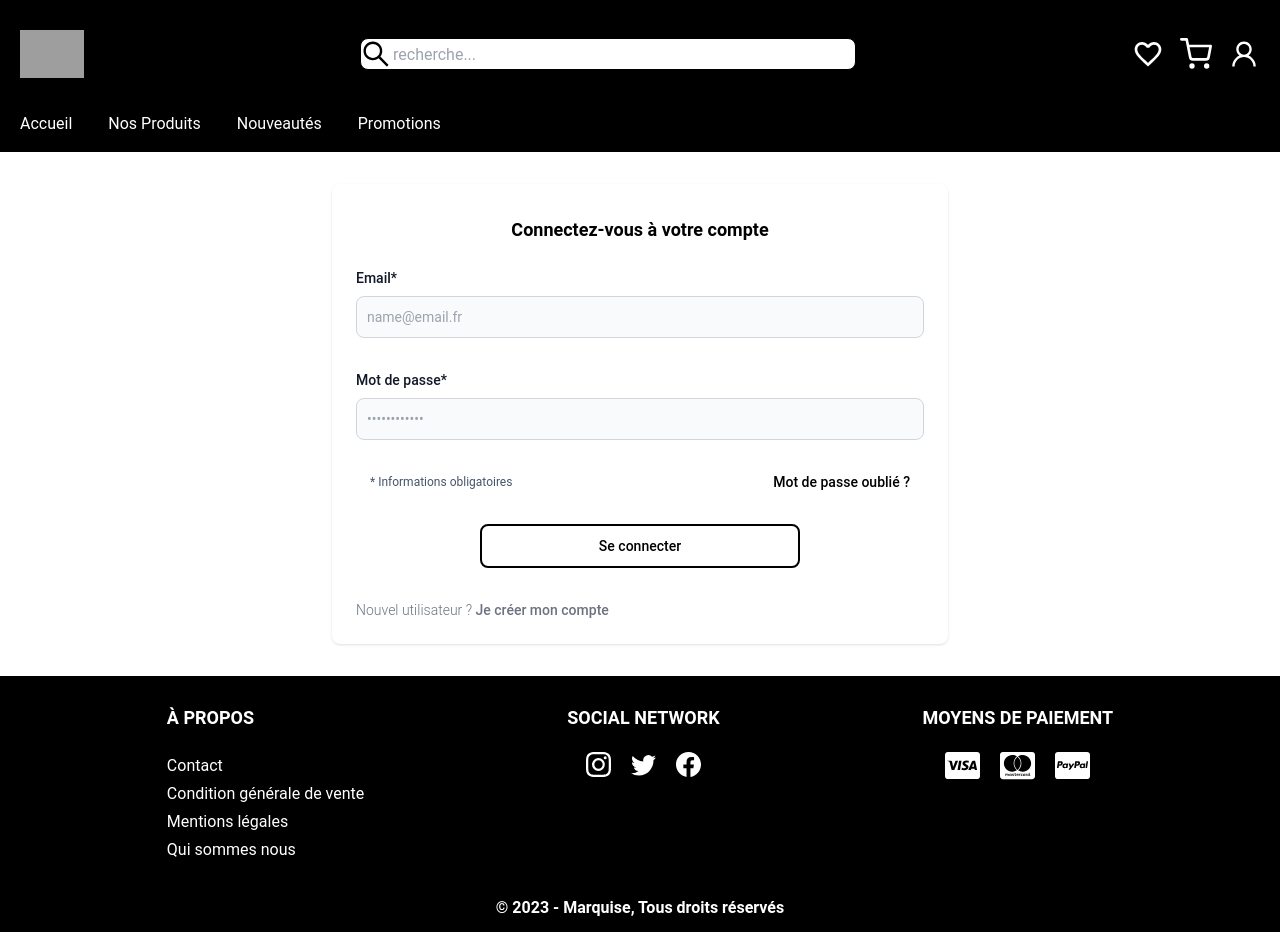
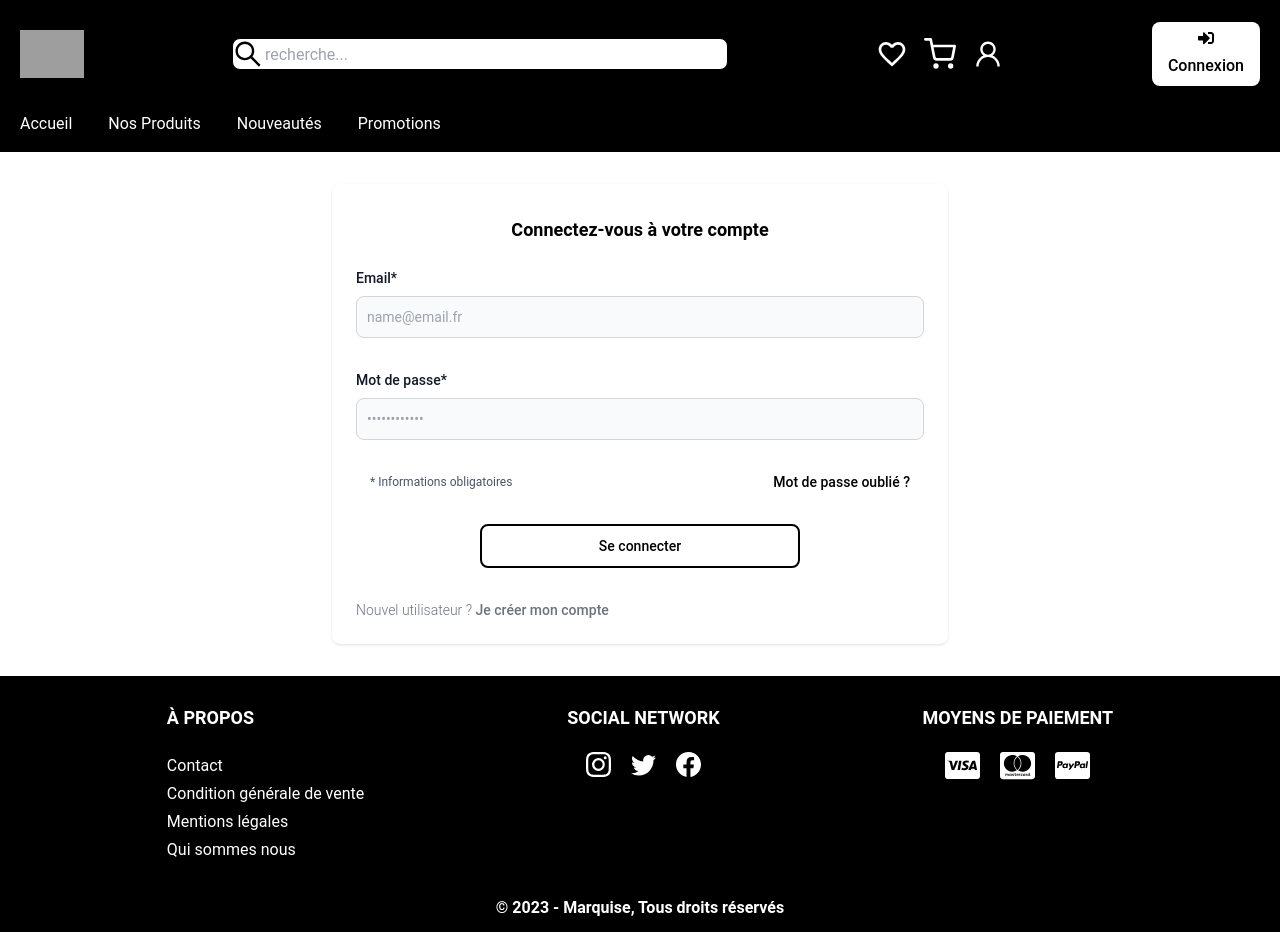
Before and after one commit to adatechschool/projet-collectif---vente-de-meubles-marquise, a React (Create React App) app in the folder marquise/: page /connexion in a window 1280 px wide. Built offline with nearby package versions, Linux system fonts and the light colour scheme; grey boxes are pictures that could not be loaded.

Commit message:
bouton connexion/deconnexion

```diff
--- a/marquise/src/components/Header.js
+++ b/marquise/src/components/Header.js
@@ -4,24 +4,27 @@ import { Link } from "react-router-dom";
 import { MdOutlineFavoriteBorder } from "react-icons/md";
 import { FiShoppingCart } from "react-icons/fi";
 import { AiOutlineUser, AiOutlineSearch } from "react-icons/ai";
+import { FaSignInAlt, FaSignOutAlt } from "react-icons/fa";
 import { useContext } from "react";
 import { UserContext } from "../pages/UserContext";
 import { useNavigate } from "react-router-dom";
 
 const Header = () => {
-  const { userData,logoutUser } = useContext(UserContext);
+  const { userData, logoutUser } = useContext(UserContext);
   const navigate = useNavigate(); // État pour la redirection
   const handleLogout = () => {
     // Réinitialiser les données utilisateur
     // updateUser(null); // ou toute autre valeur vide que vous souhaitez utiliser
     logoutUser();
-
-    // Effectuer d'autres étapes de déconnexion
-    // Par exemple, supprimer les jetons d'authentification, vider le cache, etc.
-
     // Rediriger vers la page de connexion
     navigate("/connexion"); // Assurez-vous d'importer `navigate` depuis `react-router-dom`
   };
+
+  const handleLogin = () => {
+
+    navigate("/connexion");
+  };
+
   return (
     <div className="sticky top-0 z-50">
       <div className="flex justify-between bg-black h-24 pt-3 items-center px-5">
@@ -41,32 +44,16 @@ const Header = () => {
             style={{ textIndent: "2rem" }}
           />
         </div>
-        {userData && userData.prenom && (
+        {userData && userData.prenom ? (
           <div
             id="Statut_connexion"
-            className="bg-white text-black font-medium py-2 px-4 rounded-lg"
-            style={{ zIndex: 10 }}
+            // className="bg-white text-black font-medium py-2 px-4 rounded-lg"
+            className=" text-white font-medium py-2 px-4 rounded-lg"
+            style={{ zIndex: 10,fontSize: '1.2rem' }}
           >
-            Bonjour, {userData.prenom} !
-            <button
-              className="bg-white text-black font-medium py-2 px-4 rounded-lg"
-              onClick={handleLogout}
-            >
-              Déconnexion
-            </button>
+            Bonjour, {userData.prenom && userData.prenom.charAt(0).toUpperCase() + userData.prenom.slice(1)} !
           </div>
-        )}
-        {/* {userData && (
-          <div className="flex items-center">
-            <p className="mr-2">Bonjour, {userData.prenom} !</p>
-            <button
-              className="bg-white text-black font-medium py-2 px-4 rounded-lg"
-              onClick={handleLogout}
-            >
-              Déconnexion
-            </button>
-          </div>
-        )} */}
+        ) : null}
         <div className="flex gap-4">
           <Link to={"/favoris"}>
             <MdOutlineFavoriteBorder className="text-white w-8 h-8" />
@@ -78,6 +65,27 @@ const Header = () => {
             <AiOutlineUser className="text-white w-8 h-8" />
           </Link>
         </div>
+        {userData && userData.prenom ? (
+          <button
+            className="bg-white text-black font-medium py-2 px-4 rounded-lg"
+            onClick={handleLogout}
+          >
+            <div className="flex flex-col items-center">
+              <FaSignOutAlt style={{ marginBottom: "0.5rem" }} />
+              <span>Déconnexion</span>
+            </div>
+          </button>
+        ) : (
+          <button
+            className="bg-white text-black font-medium py-2 px-4 rounded-lg"
+            onClick={handleLogin}
+          >
+            <div className="flex flex-col items-center">
+              <FaSignInAlt style={{ marginBottom: "0.5rem" }} />
+              <span>Connexion</span>
+            </div>
+          </button>
+        )}
       </div>
       <div className="text-white bg-black flex gap-9 px-5 py-4">
         <Link to={"/"}>Accueil</Link>
--- a/marquise/src/pages/UserContext.js
+++ b/marquise/src/pages/UserContext.js
@@ -9,12 +9,15 @@ const UserProvider = ({ children }) => {
     setUserData(data);
   };
 
+//   const loginUser = (user) => {
+//     setUserData(user);
+//   };
   const logoutUser = () => {
     setUserData(null);
   };
 
   return (
-    <UserContext.Provider value={{ userData, updateUser, logoutUser }}>
+    <UserContext.Provider value={{ userData,updateUser, logoutUser }}>
       {children}
     </UserContext.Provider>
   );
```
